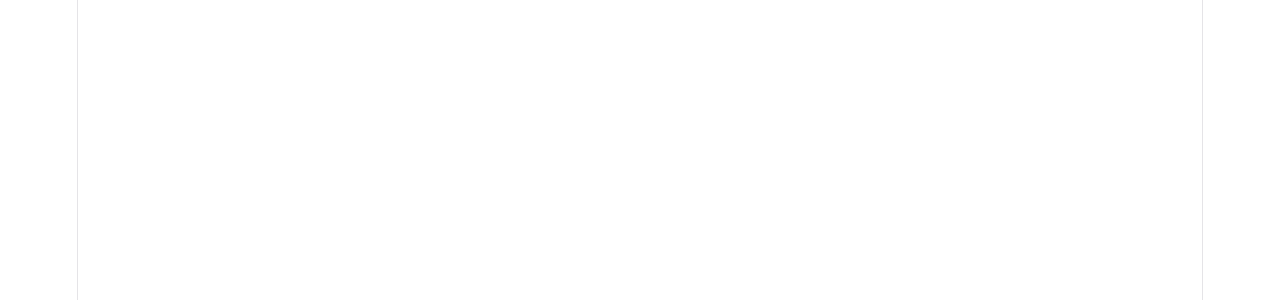
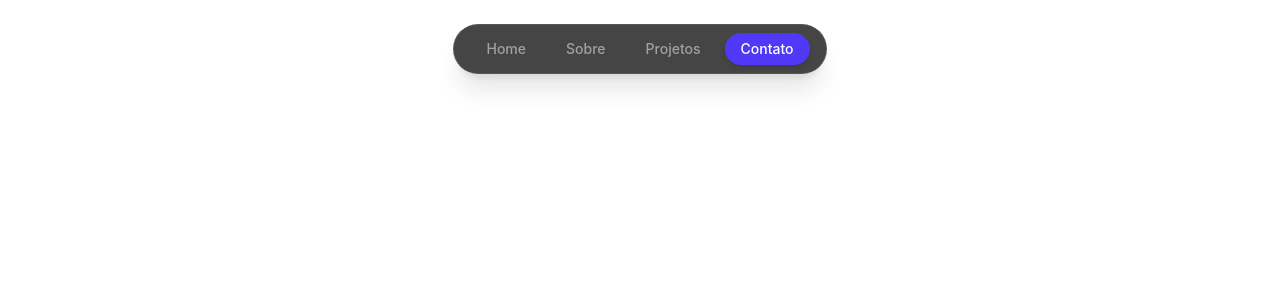
Before and after one commit to Sync-Developers/site-syncdevs, a React (Vite) app: page /contato in a window 1280 px wide. Shown: the top 300 px of the page. Built offline with nearby package versions, Linux system fonts and the light colour scheme.

Commit message:
feat/ navbar criada

```diff
--- a/src/App.tsx
+++ b/src/App.tsx
@@ -1,11 +1,14 @@
-import React from 'react'
+import Navbar from './components/navbar/Navbar'
+import { BrowserRouter } from 'react-router-dom'
 
 function App() {
-  return (
-    <div>
-
-    </div>
-  )
+    return (
+        <BrowserRouter>
+            <div>
+                <Navbar />
+            </div>
+        </BrowserRouter>
+    )
 }
 
 export default App
--- /dev/null
+++ b/src/components/navbar/Navbar.tsx
@@ -0,0 +1,41 @@
+import { NavLink } from "react-router-dom";
+
+interface NavbarItens {
+    label: string;
+    path: string;
+}
+
+const navbarItens: NavbarItens[] = [
+    { label: 'Home', path: '/' },
+    { label: 'Sobre', path: '/sobre' },
+    { label: 'Projetos', path: '/projetos' },
+    { label: 'Contato', path: '/contato' },
+];
+
+function Navbar() {
+    return (
+
+        <div className="fixed top-6 left-0 right-0 z-50 flex justify-center px-4">
+            <nav className="flex items-center gap-2 px-4 py-2 bg-neutral-900/80 backdrop-blur-md border border-white/10 rounded-full shadow-xl">
+                {navbarItens.map((item) => (
+                    <NavLink
+                        key={item.path}
+                        to={item.path}
+
+                        className={({ isActive }) =>
+                            `px-4 py-1.5 rounded-full text-sm font-medium transition-all duration-200 ` +
+                            `${isActive
+                                ? 'bg-indigo-600 text-white shadow-md'
+                                : 'text-neutral-400 hover:text-white hover:bg-white/5'
+                            }`
+                        }
+                    >
+                        {item.label}
+                    </NavLink>
+                ))}
+            </nav>
+        </div>
+    );
+}
+
+export default Navbar;
--- a/src/index.css
+++ b/src/index.css
@@ -1,111 +1 @@
-:root {
-  --text: #6b6375;
-  --text-h: #08060d;
-  --bg: #fff;
-  --border: #e5e4e7;
-  --code-bg: #f4f3ec;
-  --accent: #aa3bff;
-  --accent-bg: rgba(170, 59, 255, 0.1);
-  --accent-border: rgba(170, 59, 255, 0.5);
-  --social-bg: rgba(244, 243, 236, 0.5);
-  --shadow:
-    rgba(0, 0, 0, 0.1) 0 10px 15px -3px, rgba(0, 0, 0, 0.05) 0 4px 6px -2px;
-
-  --sans: system-ui, 'Segoe UI', Roboto, sans-serif;
-  --heading: system-ui, 'Segoe UI', Roboto, sans-serif;
-  --mono: ui-monospace, Consolas, monospace;
-
-  font: 18px/145% var(--sans);
-  letter-spacing: 0.18px;
-  color-scheme: light dark;
-  color: var(--text);
-  background: var(--bg);
-  font-synthesis: none;
-  text-rendering: optimizeLegibility;
-  -webkit-font-smoothing: antialiased;
-  -moz-osx-font-smoothing: grayscale;
-
-  @media (max-width: 1024px) {
-    font-size: 16px;
-  }
-}
-
-@media (prefers-color-scheme: dark) {
-  :root {
-    --text: #9ca3af;
-    --text-h: #f3f4f6;
-    --bg: #16171d;
-    --border: #2e303a;
-    --code-bg: #1f2028;
-    --accent: #c084fc;
-    --accent-bg: rgba(192, 132, 252, 0.15);
-    --accent-border: rgba(192, 132, 252, 0.5);
-    --social-bg: rgba(47, 48, 58, 0.5);
-    --shadow:
-      rgba(0, 0, 0, 0.4) 0 10px 15px -3px, rgba(0, 0, 0, 0.25) 0 4px 6px -2px;
-  }
-
-  #social .button-icon {
-    filter: invert(1) brightness(2);
-  }
-}
-
-#root {
-  width: 1126px;
-  max-width: 100%;
-  margin: 0 auto;
-  text-align: center;
-  border-inline: 1px solid var(--border);
-  min-height: 100svh;
-  display: flex;
-  flex-direction: column;
-  box-sizing: border-box;
-}
-
-body {
-  margin: 0;
-}
-
-h1,
-h2 {
-  font-family: var(--heading);
-  font-weight: 500;
-  color: var(--text-h);
-}
-
-h1 {
-  font-size: 56px;
-  letter-spacing: -1.68px;
-  margin: 32px 0;
-  @media (max-width: 1024px) {
-    font-size: 36px;
-    margin: 20px 0;
-  }
-}
-h2 {
-  font-size: 24px;
-  line-height: 118%;
-  letter-spacing: -0.24px;
-  margin: 0 0 8px;
-  @media (max-width: 1024px) {
-    font-size: 20px;
-  }
-}
-p {
-  margin: 0;
-}
-
-code,
-.counter {
-  font-family: var(--mono);
-  display: inline-flex;
-  border-radius: 4px;
-  color: var(--text-h);
-}
-
-code {
-  font-size: 15px;
-  line-height: 135%;
-  padding: 4px 8px;
-  background: var(--code-bg);
-}
+@import "tailwindcss";
```
